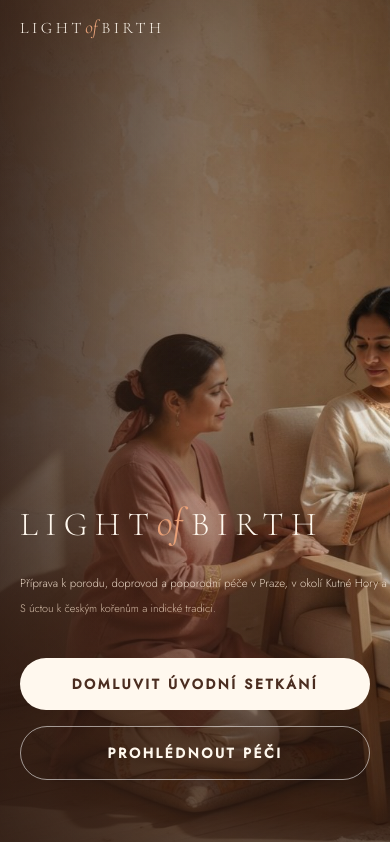
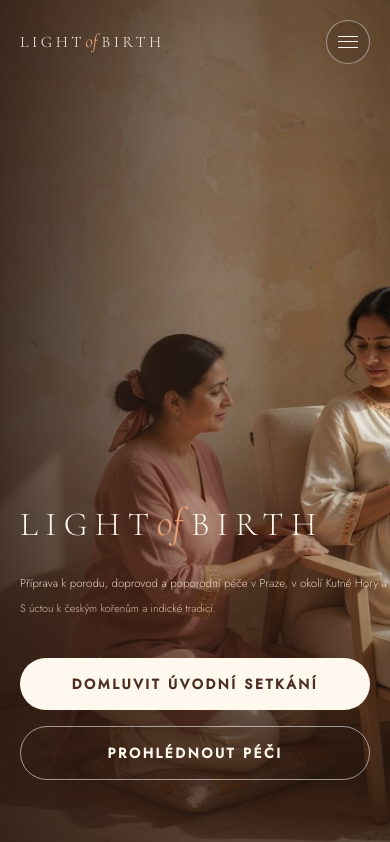
Before and after one commit to eeislerova/Light-of-Birth, a React (Vite) app: page / in a window 390 px wide. Shown: the top 842 px of the page. Built offline with nearby package versions, Linux system fonts and the light colour scheme.

Commit message:
Add mobile navigation menu

```diff
--- a/src/App.tsx
+++ b/src/App.tsx
@@ -26,6 +26,7 @@
   const [expandedService, setExpandedService] = useState<number | null>(null);
   const [openProduct, setOpenProduct] = useState<string | null>(null);
   const [aboutOpen, setAboutOpen] = useState(false);
+  const [mobileMenuOpen, setMobileMenuOpen] = useState(false);
 
   // Initialize form with the translated default care string
   const [form, setForm] = useState<InquiryForm>({
@@ -65,8 +66,8 @@
   return (
     <main className="min-h-screen overflow-hidden bg-[#fbf3e8] text-[#463329]">
       <header className="absolute left-0 top-0 z-30 w-full px-5 py-5 sm:px-8 lg:px-12">
-        <nav className="mx-auto flex max-w-7xl items-center justify-between text-[#fff8ee]">
-          <a href="#uvod" className="group flex items-center gap-3" aria-label="Light of Birth domů">
+        <nav className="relative mx-auto flex max-w-7xl items-center justify-between text-[#fff8ee]">
+          <a href="#uvod" onClick={() => setMobileMenuOpen(false)} className="group flex items-center gap-3" aria-label="Light of Birth domů">
             <Wordmark
               size="clamp(1rem, 2.2vw, 1.35rem)"
               inkClassName="text-[#fff8ee]"
@@ -82,6 +83,51 @@
               <button onClick={() => setLang("cs")} className={`transition ${lang === "cs" ? "font-bold text-white" : "text-white/50 hover:text-white/80"}`}>CZ</button>
               <span className="text-white/20">|</span>
               <button onClick={() => setLang("en")} className={`transition ${lang === "en" ? "font-bold text-white" : "text-white/50 hover:text-white/80"}`}>EN</button>
+            </div>
+          </div>
+          <button
+            type="button"
+            aria-label={mobileMenuOpen ? "Zavřít menu" : "Otevřít menu"}
+            aria-expanded={mobileMenuOpen}
+            aria-controls="mobile-navigation"
+            onClick={() => setMobileMenuOpen((open) => !open)}
+            className="relative z-20 flex h-11 w-11 items-center justify-center rounded-full border border-white/45 bg-[#2d1a12]/20 backdrop-blur-sm transition hover:border-white sm:hidden"
+          >
+            <span className="sr-only">{mobileMenuOpen ? "Zavřít menu" : "Otevřít menu"}</span>
+            <span aria-hidden="true" className="relative block h-4 w-5">
+              <span className={`absolute left-0 top-0.5 h-px w-5 bg-current transition duration-300 ${mobileMenuOpen ? "translate-y-[6px] rotate-45" : ""}`} />
+              <span className={`absolute left-0 top-[7px] h-px w-5 bg-current transition duration-300 ${mobileMenuOpen ? "opacity-0" : ""}`} />
+              <span className={`absolute left-0 top-[13px] h-px w-5 bg-current transition duration-300 ${mobileMenuOpen ? "-translate-y-[6px] -rotate-45" : ""}`} />
+            </span>
+          </button>
+
+          <div
+            id="mobile-navigation"
+            className={`absolute right-0 top-14 w-[min(19rem,calc(100vw-2.5rem))] origin-top-right rounded-2xl border border-white/20 bg-[#3b251b]/95 p-6 shadow-2xl backdrop-blur-md transition duration-300 sm:hidden ${
+              mobileMenuOpen ? "visible translate-y-0 scale-100 opacity-100" : "invisible -translate-y-2 scale-95 opacity-0"
+            }`}
+          >
+            <div className="flex flex-col text-sm uppercase tracking-[0.16em]">
+              {[
+                ["#pece", locale.nav.care],
+                ["#tradice", locale.nav.tradition],
+                ["#shop", locale.nav.guides],
+                ["#kontakt", locale.nav.contact],
+              ].map(([href, label]) => (
+                <a
+                  key={href}
+                  href={href}
+                  onClick={() => setMobileMenuOpen(false)}
+                  className="border-b border-white/15 py-4 transition hover:text-white"
+                >
+                  {label}
+                </a>
+              ))}
+            </div>
+            <div className="mt-5 flex items-center gap-4 text-xs tracking-[0.2em]">
+              <button onClick={() => { setLang("cs"); setMobileMenuOpen(false); }} className={`transition ${lang === "cs" ? "font-bold text-white" : "text-white/50 hover:text-white/80"}`}>CZ</button>
+              <span className="text-white/20">|</span>
+              <button onClick={() => { setLang("en"); setMobileMenuOpen(false); }} className={`transition ${lang === "en" ? "font-bold text-white" : "text-white/50 hover:text-white/80"}`}>EN</button>
             </div>
           </div>
         </nav>
```
